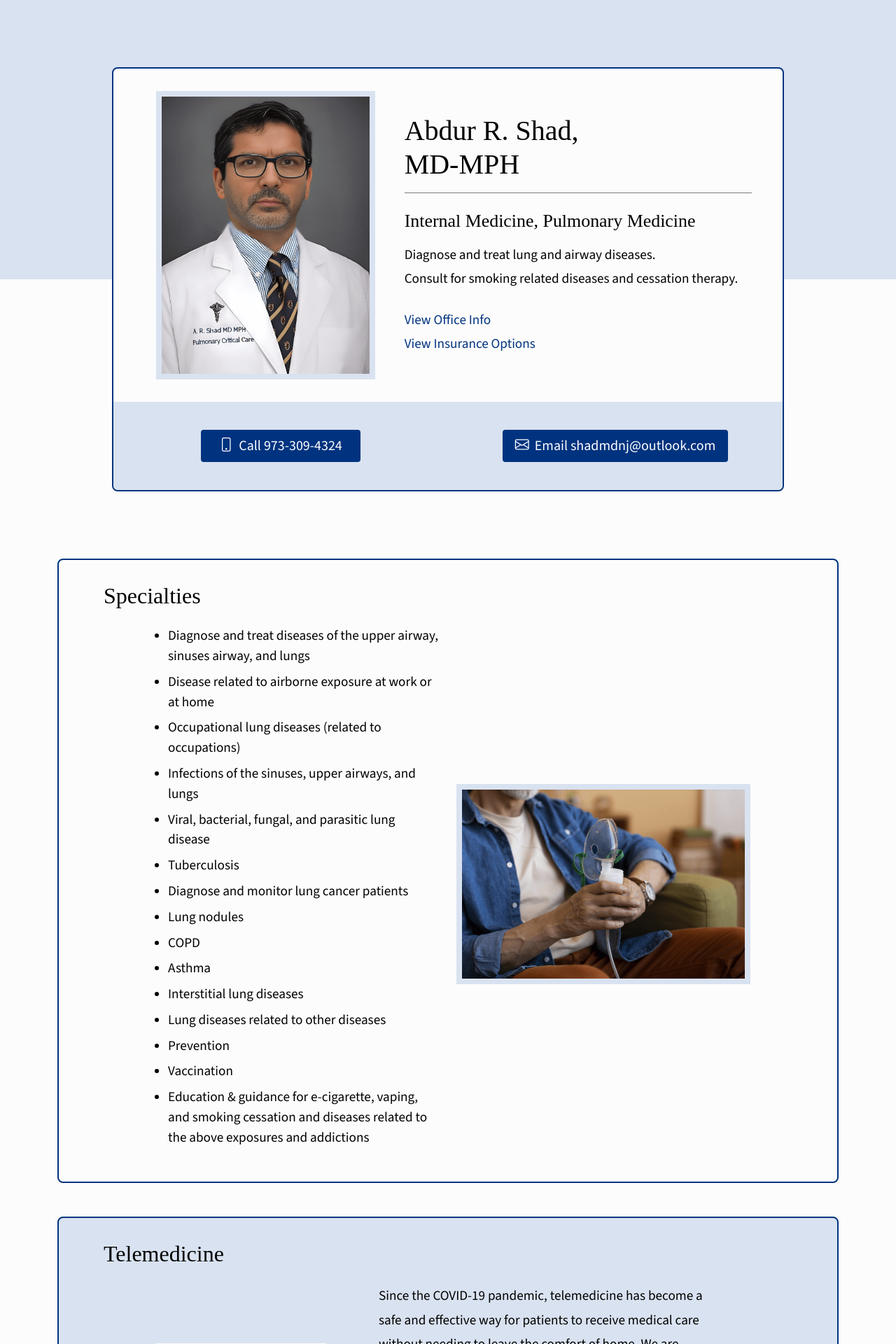
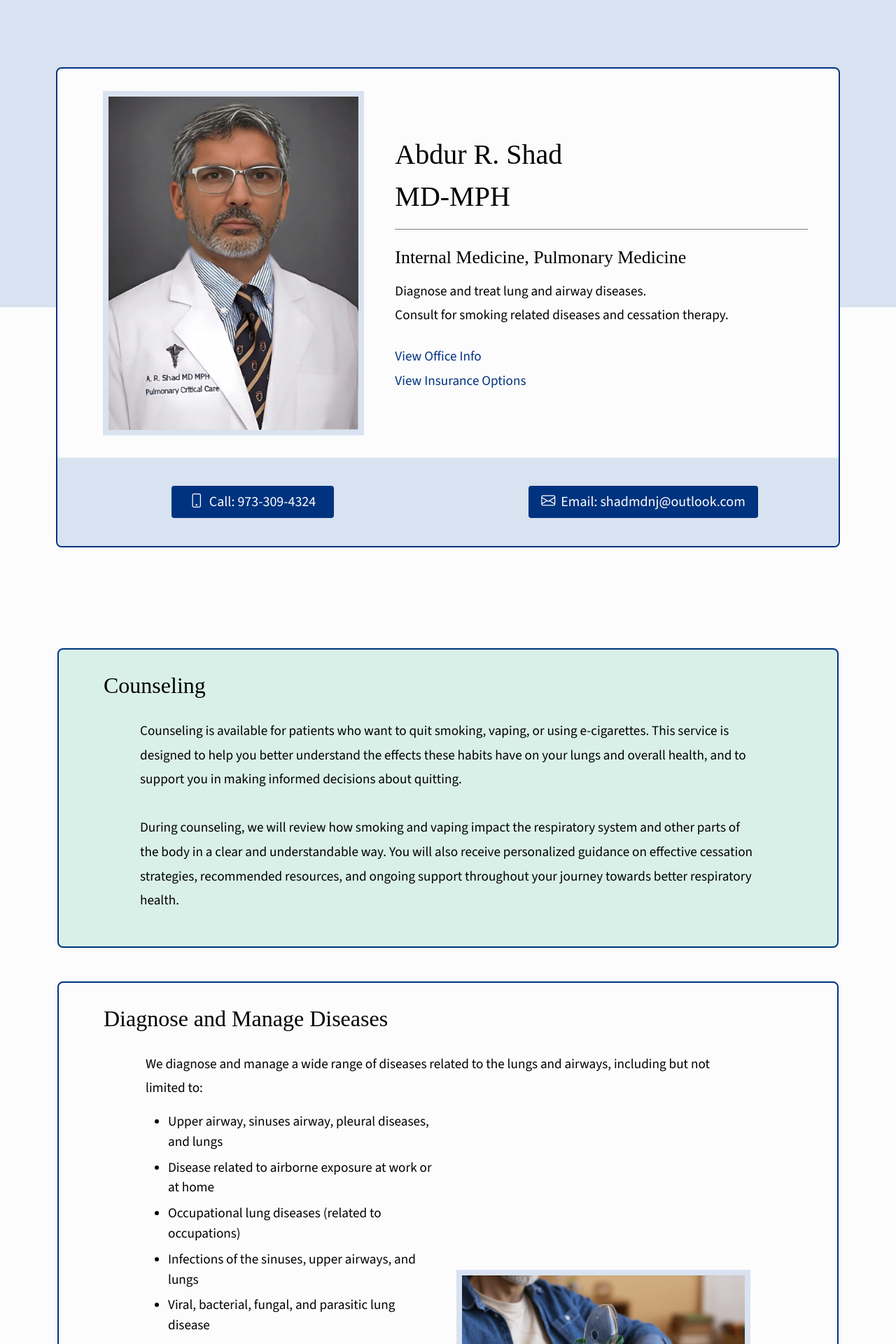
Before and after one commit to doctorabdurshad/doctorabdurshad.github.io, a Jekyll site: the page built from docs/index.html, in a window 1280 px wide. Shown: the top 1920 px of the page at 70% size. Built offline with Jekyll 4.4.1, drawn with Linux system fonts in a browser that asks for light colours; some web fonts are replaced; some of the changed text lies outside the part shown.

Commit message:
added changes from feedback

```diff
--- a/docs/_includes/hero.html
+++ b/docs/_includes/hero.html
@@ -6,7 +6,7 @@
           <img class="profile-img" src="{{ site.images.profile }}">
         </div>
         <div class="mobile-width col-7">
-          <h1>Abdur R. Shad, <br>MD-MPH</h1>
+          <h1>Abdur R. Shad<br>MD-MPH</h1>
           <hr class="mb-4">
           <h2 class="mb-3">Internal Medicine, Pulmonary Medicine</h2>
           <p class="mb-0">Diagnose and treat lung and airway&nbsp;diseases.</p>
@@ -19,7 +19,7 @@
         <div class="col m-3">
           <a href="tel:+19733094324" target="_blank" rel="noopener">
             <button class="desktop-button btn px-4">
-              <i class="bi bi-phone me-2"></i>Call 973-309-4324
+              <i class="bi bi-phone me-2"></i>Call: 973-309-4324
             </button>
             <button class="mobile-button btn px-4">
               <i class="bi bi-phone me-2"></i>Call
@@ -29,7 +29,7 @@
         <div class="col m-3">
           <a href="mailto:shadmdnj@outlook.com" target="_blank" rel="noopener">
             <button class="desktop-button btn px-3">
-              <i class="bi bi-envelope me-2"></i>Email shadmdnj@outlook.com
+              <i class="bi bi-envelope me-2"></i>Email: shadmdnj@outlook.com
             </button>
             <button class="mobile-button btn px-3">
               <i class="bi bi-envelope me-2"></i>Email
--- a/docs/_layouts/default.html
+++ b/docs/_layouts/default.html
@@ -8,10 +8,16 @@
     <!-- Footer -->
     <footer class="bg-dark text-white text-center py-3">
       <div class="container">
-        <p class="mb-1">2025 Abdur R. Shad, MD-MPH</p>
+        <p class="mb-1">&copy; <span id="year"></span> Abdur R. Shad, MD-MPH</p>
       </div>
     </footer>
 
+    <script>
+      const yearEl = document.querySelector("#year");
+      if (yearEl) {
+        yearEl.textContent = new Date().getFullYear();
+      }
+    </script>
 
     <script src="https://cdn.jsdelivr.net/npm/bootstrap@5.3.7/dist/js/bootstrap.bundle.min.js" integrity="sha384-ndDqU0Gzau9qJ1lfW4pNLlhNTkCfHzAVBReH9diLvGRem5+R9g2FzA8ZGN954O5Q" crossorigin="anonymous"></script>
     <script src="{{ '/js/site.js' | prepend: site.baseurl | prepend: site.url }}"></script>
--- a/docs/css/site.scss
+++ b/docs/css/site.scss
@@ -11,11 +11,20 @@ body {
 $off_white: #FCFCFC;
 $dark_blue: #00337f;
 $light_blue: #d9e2f0;
+$light_green: #d9f0e8;
 
 h1, h2, h3 {
   font-family: "Ledger", serif;
   font-weight: 500;
   font-style: normal;
+}
+
+h1 {
+  line-height: 1.5;
+}
+
+h2 {
+  margin-bottom: 1.8rem;
 }
 
 @media (min-width: 1200px) {
@@ -120,7 +129,7 @@ hr {
   background-color: $off_white;
   border-radius: 0.5rem;
   border: 2px solid $dark_blue;
-  max-width: 60rem;
+  max-width: 70rem;
 }
 
 .card-info {
@@ -220,6 +229,14 @@ hr {
   }
 }
 
+#counseling {
+  background-color: $light_green;
+}
+
+.max-w-55 {
+  max-width: 55rem;
+}
+
 #telemedicine, #education, #office {
   background-color: $light_blue;
 
--- a/docs/index.html
+++ b/docs/index.html
@@ -5,15 +5,37 @@ layout: default
 {% include hero.html %}
 
 <div class="main container">
+
+  <section id="counseling" class="mx-auto">
+    <h2>Counseling</h2>
+    <div class="mobile-margin mx-5 align-items-center">
+      <div class="mobile-width max-w-55 mx-auto">
+        <p>
+          Counseling is available for patients who want to quit smoking, vaping, or using e-cigarettes.
+          This service is designed to help you better understand the effects these habits have on your lungs
+          and overall health, and to support you in making informed decisions about quitting.
+          <br><br>
+          During counseling, we will review how smoking and vaping impact the respiratory system and other
+          parts of the body in a clear and understandable way. You will also receive personalized guidance on
+          effective cessation strategies, recommended resources, and ongoing support throughout your
+          journey towards better respiratory health.
+        </p>
+      </div>
+    </div>
+  </section>
+
   <section id="specialties" class="mt-0">
-    <h2 class="mb-4">Specialties</h2>
+    <h2>Diagnose and Manage Diseases</h2>
     <div class="row mobile-margin mx-5 align-items-center" style="flex-direction: row-reverse;">
+      <p>
+        We diagnose and manage a wide range of diseases related to the lungs and airways, including but not limited to:
+      </p>
       <div class="col d-flex justify-content-center">
         <img class="landscape-img mb-4" src="{{ site.images.nebulizer }}">
       </div>
       <div class="col">
         <ul>
-          <li>Diagnose and treat diseases of the upper airway, sinuses airway, and lungs</li>
+          <li>Upper airway, sinuses airway, pleural diseases, and lungs</li>
           <li>Disease related to airborne exposure at work or at home</li>
           <li>Occupational lung diseases (related to occupations)</li>
           <li>Infections of the sinuses, upper airways, and lungs</li>
@@ -34,7 +56,7 @@ layout: default
   </section>
 
   <section id="telemedicine">
-    <h2 class="mb-4">Telemedicine</h2>
+    <h2>Telemedicine</h2>
     <div class="row mobile-margin mx-5 align-items-center">
       <div class="mobile-width col-4 d-flex justify-content-center">
         <img class="portrait-img mb-4" src="{{ site.images.telemedicine }}">
@@ -56,7 +78,7 @@ layout: default
   </section>
 
   <section id="operation">
-    <h2 class="mb-4">Preoperative / Presurgical Evaluation</h2>
+    <h2>Preoperative / Presurgical Evaluation</h2>
     <div class="row mobile-margin mx-5 align-items-center" style="flex-direction: row-reverse;">
       <div class="mobile-width col-6 d-flex justify-content-center">
         <img class="landscape-img mb-4" src="{{ site.images.consult }}">
@@ -75,7 +97,7 @@ layout: default
   </section>
 
   <section id="education">
-    <h2 class="mb-4">Education</h2>
+    <h2>Education</h2>
     <div class="row mobile-margin mx-5 align-items-center">
       <div class="mobile-width col-4 d-flex justify-content-center">
         <img class="portrait-img mb-4" src="{{ site.images.speaking }}">
@@ -108,7 +130,7 @@ layout: default
   </section>
 
   <section id="insurance">
-    <h2 class="mb-4">Insurances</h2>
+    <h2>Insurances</h2>
     <div class="mobile-margin mx-5">
       <p>We accept most health insurances such as:</p>
       <div class="row">
@@ -137,35 +159,68 @@ layout: default
     </div>
   </section>
 
-  <!--
   <section id="office">
-    <h2 class="mb-4">Office Info</h2>
-    <div class="row mx-3 align-items-center">
-      <div class="mobile-width col-4 d-flex justify-content-center">
-        <a href="https://maps.google.com/maps?ll=40.788068,-74.460823&z=14&t=m&hl=en&gl=US&mapclient=embed&q=131%20Madison%20Ave%20Morristown%2C%20NJ%2007960"
-          target="_blank" rel="noopener">
-          <p>131 Madison Avenue,</p>
-          <p>3rd Floor,</p>
-          <p>Morristown, NJ-07960</p>
-        </a>
-      </div>
+    <h2>Office Info</h2>
+    <div class="row mx-3 align-items-center" style="flex-direction: row-reverse;">
       <div class="mobile-width col-8">
         <iframe class="map"
-          src="https://www.google.com/maps/embed?pb=!1m18!1m12!1m3!1d14390.026965834686!2d-74.46409580925588!3d40.786127295568875!2m3!1f0!2f0!3f0!3m2!1i1024!2i768!4f13.1!3m3!1m2!1s0x89c3a6847ca9e9c7%3A0x1319b73f30f167ae!2s131%20Madison%20Ave%2C%20Morristown%2C%20NJ%2007960!5e0!3m2!1sen!2sus!4v1751490976184!5m2!1sen!2sus"
+          src="https://www.google.com/maps/embed?pb=!1m18!1m12!1m3!1d3023.123456789012!2d-74.481234567890!3d40.889876543210!2m3!1f0!2f0!3f0!3m2!1i1024!2i768!4f13.1!3m3!1m2!1s0x89c3a1234567890%3A0xabcdef1234567890!2s16%20Pocono%20Rd%2C%20Suite%20311%2C%20Denville%2C%20NJ%2007834!5e0!3m2!1sen!2sus!4v0000000000000!5m2!1sen!2sus"
           width="100%" style="border:0;" allowfullscreen="" loading="lazy"
           referrerpolicy="no-referrer-when-downgrade">
         </iframe>
       </div>
+      <div class="mobile-width col-4 text-center justify-content-center">
+        <a href="https://maps.google.com/maps?ll=40.893625,-74.475172&z=14&t=m&hl=en&gl=US&mapclient=embed&q=16%20Pocono%20Rd%20Suite%20311%20Denville%2C%20NJ%2007834"
+        target="_blank" rel="noopener">
+          <p>
+            16 Pocono Rd,
+            <br>
+            Suite 311,
+            <br>
+            Denville, NJ-07834
+          </p>
+        </a>
+        <hr>
+        <p>
+          Office Hours:
+          <br>
+          8 AM-5 PM Mon-Wed
+          <br>
+          10 AM-7 PM Thu
+          <br>
+          8 AM-11 AM, 3 PM-7 PM Fri
+          <br>
+          By appointment 11 AM-3 PM Sat for those with weekday conflicts.
+        </p>
+      </div>
     </div>
-  </section>
-  -->
-
-  <section id="office">
-    <h2 class="mb-4">Office Info TBD</h2>
+    <div class="card-contact row m-0">
+      <p class="text-black">Reach out to make an appointment:</p>
+      <div class="col m-3">
+        <a href="tel:+19733094324" target="_blank" rel="noopener">
+          <button class="desktop-button btn px-4">
+            <i class="bi bi-phone me-2"></i>Call: 973-309-4324
+          </button>
+          <button class="mobile-button btn px-4">
+            <i class="bi bi-phone me-2"></i>Call
+          </button>
+        </a>
+      </div>
+      <div class="col m-3">
+        <a href="mailto:shadmdnj@outlook.com" target="_blank" rel="noopener">
+          <button class="desktop-button btn px-3">
+            <i class="bi bi-envelope me-2"></i>Email: shadmdnj@outlook.com
+          </button>
+          <button class="mobile-button btn px-3">
+            <i class="bi bi-envelope me-2"></i>Email
+          </button>
+        </a>
+      </div>
+    </div>
   </section>
 
   <section id="links">
-    <h2 class="mb-4">Educational Links</h2>
+    <h2>Educational Links</h2>
     <div class="row mobile-margin mx-5 justify-content-between">
       <div class="col m-3 d-flex justify-content-center">
         <a class="mb-3" href="https://www.cdc.gov/index.html" target="_blank" rel="noopener">
```
Also changed, not shown: docs/Gemfile (+15 -29 lines), docs/Gemfile.lock, docs/images/profile.png, docs/images/speaking.png, 1 other file.
